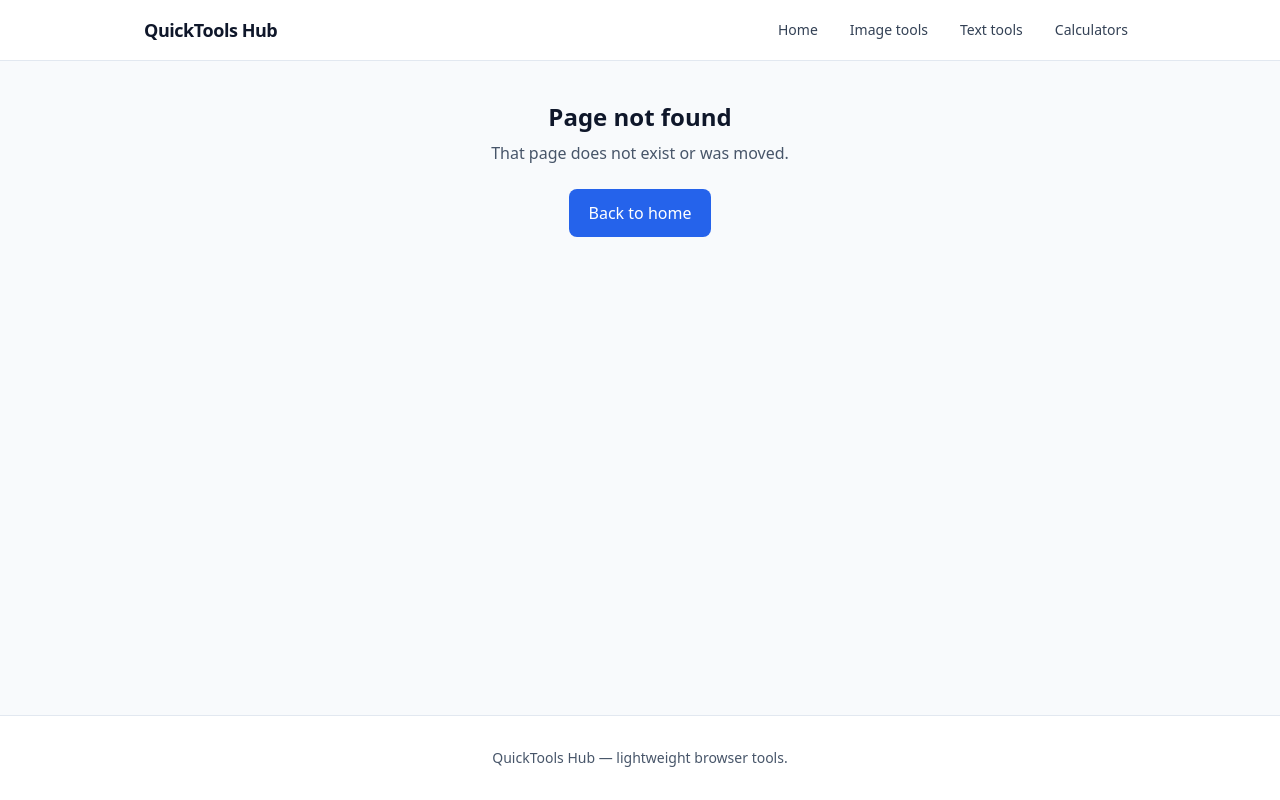
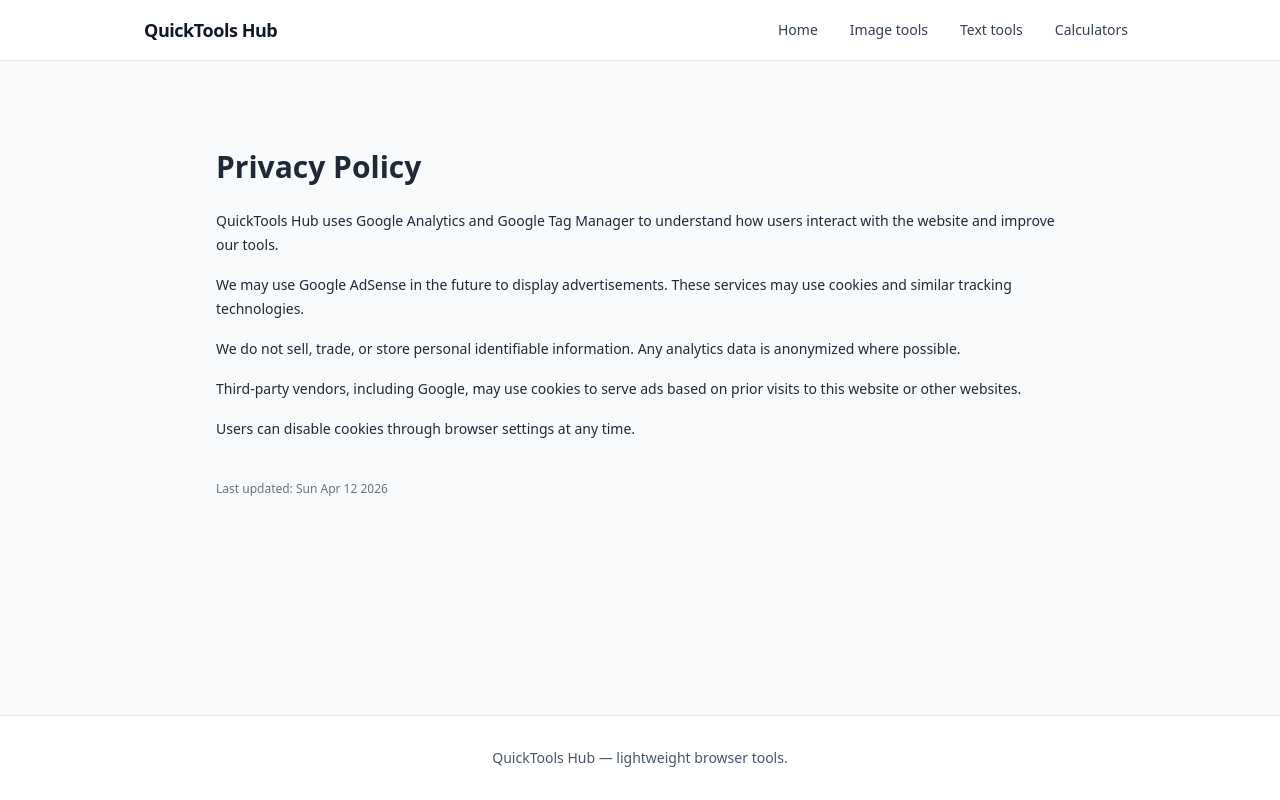
Before and after one commit to yonatanezer/quicktools-hub, a Next.js app: page /privacy-policy in a window 1280 px wide. Before the commit this address had no page. Built offline with nearby package versions, Linux system fonts and the light colour scheme.

Commit message:
add legal pages

```diff
--- /dev/null
+++ b/app/contact/page.tsx
@@ -0,0 +1,42 @@
+import type { Metadata } from "next";
+
+export const metadata: Metadata = {
+  title: "Contact | QuickTools Hub",
+  description:
+    "Contact QuickTools Hub for support, feedback, or business inquiries.",
+  robots: "index, follow",
+};
+
+export default function ContactPage() {
+  return (
+    <main className="max-w-3xl mx-auto px-6 py-12 text-gray-800">
+      <h1 className="text-3xl font-bold mb-6">Contact</h1>
+
+      <div className="space-y-6 text-sm leading-6">
+        <p>
+          For support, feedback, or business inquiries, you can contact us
+          directly via email.
+        </p>
+
+        <div className="p-4 border rounded-lg bg-gray-50">
+          <p className="font-medium">Email:</p>
+          <a
+            href="mailto:support@quicktools-hub.com"
+            className="text-blue-600 underline"
+          >
+            support@quicktools-hub.com
+          </a>
+        </div>
+
+        <p>
+          We typically respond within 24–72 hours depending on request volume.
+        </p>
+
+        <p className="text-xs text-gray-500">
+          This site uses Google Analytics and may use Google AdSense for
+          monetization. By contacting us, you acknowledge this usage.
+        </p>
+      </div>
+    </main>
+  );
+}
--- /dev/null
+++ b/app/privacy-policy/page.tsx
@@ -0,0 +1,46 @@
+import type { Metadata } from "next";
+
+export const metadata: Metadata = {
+  title: "Privacy Policy | QuickTools Hub",
+  description:
+    "Privacy Policy for QuickTools Hub. Learn how we collect, use, and protect your data.",
+  robots: "index, follow",
+};
+
+export default function PrivacyPolicyPage() {
+  return (
+    <main className="max-w-4xl mx-auto px-6 py-12 text-gray-800">
+      <h1 className="text-3xl font-bold mb-6">Privacy Policy</h1>
+
+      <div className="space-y-4 text-sm leading-6">
+        <p>
+          QuickTools Hub uses Google Analytics and Google Tag Manager to
+          understand how users interact with the website and improve our tools.
+        </p>
+
+        <p>
+          We may use Google AdSense in the future to display advertisements.
+          These services may use cookies and similar tracking technologies.
+        </p>
+
+        <p>
+          We do not sell, trade, or store personal identifiable information.
+          Any analytics data is anonymized where possible.
+        </p>
+
+        <p>
+          Third-party vendors, including Google, may use cookies to serve ads
+          based on prior visits to this website or other websites.
+        </p>
+
+        <p>
+          Users can disable cookies through browser settings at any time.
+        </p>
+
+        <p className="text-xs text-gray-500 pt-6">
+          Last updated: {new Date().toDateString()}
+        </p>
+      </div>
+    </main>
+  );
+}
--- /dev/null
+++ b/app/terms-of-service/page.tsx
@@ -0,0 +1,48 @@
+import type { Metadata } from "next";
+
+export const metadata: Metadata = {
+  title: "Terms of Service | QuickTools Hub",
+  description:
+    "Terms of Service for QuickTools Hub. Usage rules and disclaimers.",
+  robots: "index, follow",
+};
+
+export default function TermsPage() {
+  return (
+    <main className="max-w-4xl mx-auto px-6 py-12 text-gray-800">
+      <h1 className="text-3xl font-bold mb-6">Terms of Service</h1>
+
+      <div className="space-y-4 text-sm leading-6">
+        <p>
+          By using QuickTools Hub, you agree to use the website for lawful and
+          non-malicious purposes only.
+        </p>
+
+        <p>
+          All tools are provided "as is" without warranties of any kind.
+          We do not guarantee accuracy, availability, or suitability for any
+          specific purpose.
+        </p>
+
+        <p>
+          We may display advertisements via Google AdSense. Ads are managed by
+          third-party providers and are not controlled by us.
+        </p>
+
+        <p>
+          We are not responsible for any damages resulting from the use of this
+          website or external links.
+        </p>
+
+        <p>
+          We reserve the right to modify or discontinue any part of the service
+          at any time.
+        </p>
+
+        <p className="text-xs text-gray-500 pt-6">
+          Last updated: {new Date().toDateString()}
+        </p>
+      </div>
+    </main>
+  );
+}
```
